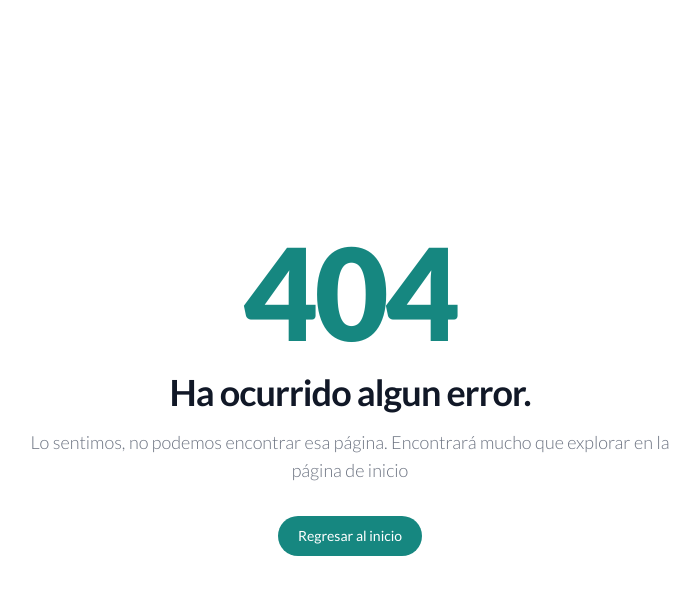
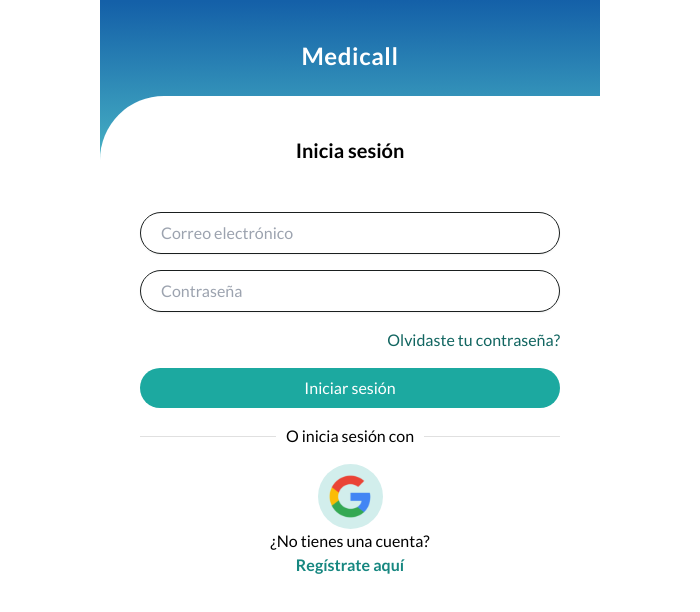
Before and after one commit to No-Country-simulation/c17-70-m-python, a React (Vite) app in the folder frontend/: page /login in a window 1280 px wide. Before the commit this address had no page. Shown: the top 612 px of the page, without its empty margins (290-990 px from the left). Built offline with nearby package versions, Linux system fonts and the light colour scheme.

Commit message:
desing page login

```diff
--- a/frontend/package.json
+++ b/frontend/package.json
@@ -10,6 +10,9 @@
     "preview": "vite preview"
   },
   "dependencies": {
+    "@emotion/react": "^11.11.4",
+    "@emotion/styled": "^11.11.5",
+    "@mui/material": "^5.15.15",
     "react": "^18.2.0",
     "react-dom": "^18.2.0",
     "react-router-dom": "6.22.3"
--- a/frontend/src/App.tsx
+++ b/frontend/src/App.tsx
@@ -3,6 +3,7 @@
 import { Components } from './Pages/Components'
 import { Error404 } from './Pages/Error404'
 import { Home } from './Pages/Home'
+import { Login } from './Pages/Login'
 import { routes } from './routes'
 
 function App() {
@@ -10,6 +11,7 @@
     <BrowserRouter>
       <Routes>
         <Route path={routes.home} element={<Home />} />
+        <Route path={routes.login} element={<Login />} />
         <Route path={routes.components} element={<Components />} />
         <Route path={routes.error} element={<Error404 />} />
       </Routes>
--- /dev/null
+++ b/frontend/src/Pages/Login.tsx
@@ -0,0 +1,42 @@
+import { Divider } from '@mui/material'
+import { Link } from 'react-router-dom'
+import { Button } from '../components/Button'
+import { FrameCredential } from '../components/Frame/FrameCredential'
+import { InputText } from '../components/InputText'
+import { routes } from '../routes'
+
+export function Login() {
+  return (
+    <div className='lg:flex lg:flex-col lg:justify-center lg:items-center'>
+      <FrameCredential title='Medicall'>
+        <div className='flex flex-col gap-y-4'>
+          <div className='w-full flex items-center justify-center text-xl font-bold mb-8'>
+            <h2>Inicia sesión</h2>
+          </div>
+          <div className='flex flex-col gap-y-4'>
+            <InputText className='w-full' placeholder='Correo electrónico' />
+            <InputText className='w-full' placeholder='Contraseña' />
+          </div>
+          <div className='flex justify-end text-primary-700'>
+            Olvidaste tu contraseña?
+          </div>
+          <div>
+            <Button className='w-full' typeVariant='primary'>
+              Iniciar sesión
+            </Button>
+          </div>
+          <Divider>O inicia sesión con</Divider>
+          <div className='w-full flex flex-col items-center justify-center'>
+            <a href='#'>
+              <img src='google.svg' alt='google logo' />
+            </a>
+            <span>¿No tienes una cuenta?</span>
+            <Link className='text-primary-600 font-bold' to={routes.register}>
+              Regístrate aquí
+            </Link>
+          </div>
+        </div>
+      </FrameCredential>
+    </div>
+  )
+}
--- a/frontend/src/components/Button.tsx
+++ b/frontend/src/components/Button.tsx
@@ -10,7 +10,7 @@
 export function Button({ typeVariant, children, className, ...props }: Props) {
   const variantButton: Record<TypeButton, string> = {
     primary:
-      'bg-primary-600 text-white py-2 px-3 rounded-full hover:bg-primary-700 disabled:bg-primary-100 disabled:text-primary-300',
+      'bg-primary-500 text-white py-2 px-3 rounded-full hover:bg-primary-700 disabled:bg-primary-100 disabled:text-primary-300',
     secondary:
       'bg-primary-100 text-primary-600 py-2 px-3 rounded-full outline outline-primary-600 hover:bg-primary-200 font-semibold outline-1 disabled:bg-primary-100 disabled:outline-primary-300 disabled:text-primary-300'
   }
--- /dev/null
+++ b/frontend/src/components/Frame/FrameCredential.tsx
@@ -0,0 +1,25 @@
+import { ReactNode } from 'react'
+
+interface Props {
+  title: string
+  children: ReactNode
+}
+export function FrameCredential({ title, children }: Props) {
+  return (
+    <section
+      style={{
+        maxWidth: '500px',
+        background:
+          'linear-gradient(179.71deg, #1460A8 0.25%, #56C9CC 25.36%, #66E2D5 38.65%)'
+      }}
+      className='w-screen h-screen'
+    >
+      <div className='w-full flex pt-10 pb-6 items-center justify-center'>
+        <h1 className='text-white text-2xl font-bold tracking-wide'>{title}</h1>
+      </div>
+      <div className='rounded-tl-[4rem] w-full bg-white h-screen p-10'>
+        {children}
+      </div>
+    </section>
+  )
+}
--- a/frontend/src/routes.ts
+++ b/frontend/src/routes.ts
@@ -1,5 +1,7 @@
 export const routes = {
   home: '/',
   components: '/components',
+  login: '/login',
+  register: '/register',
   error: '*'
 }
```
Also changed, not shown: frontend/public/google.svg (added), 1 other file (tests, documents, lock files or other folders).
